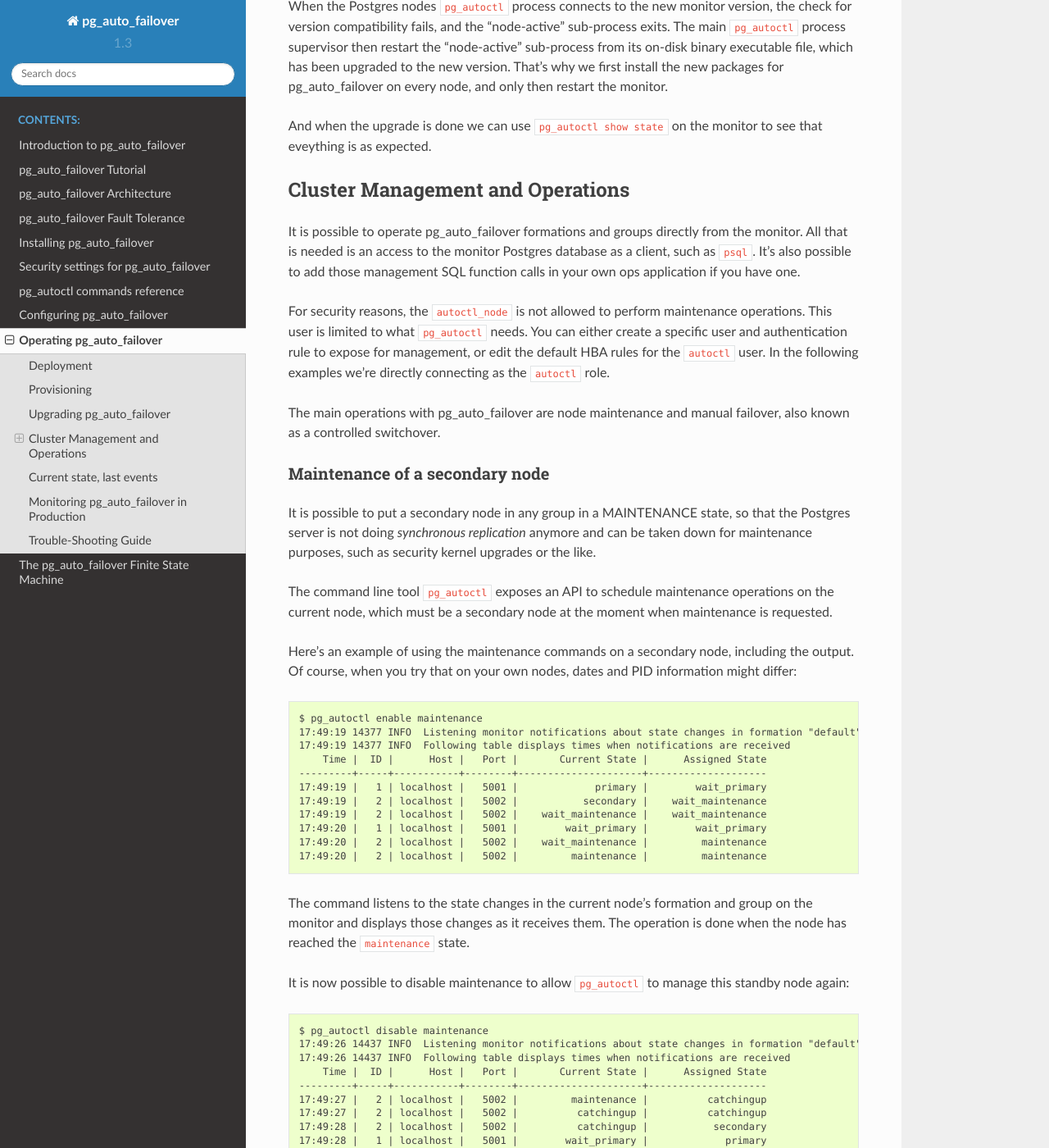
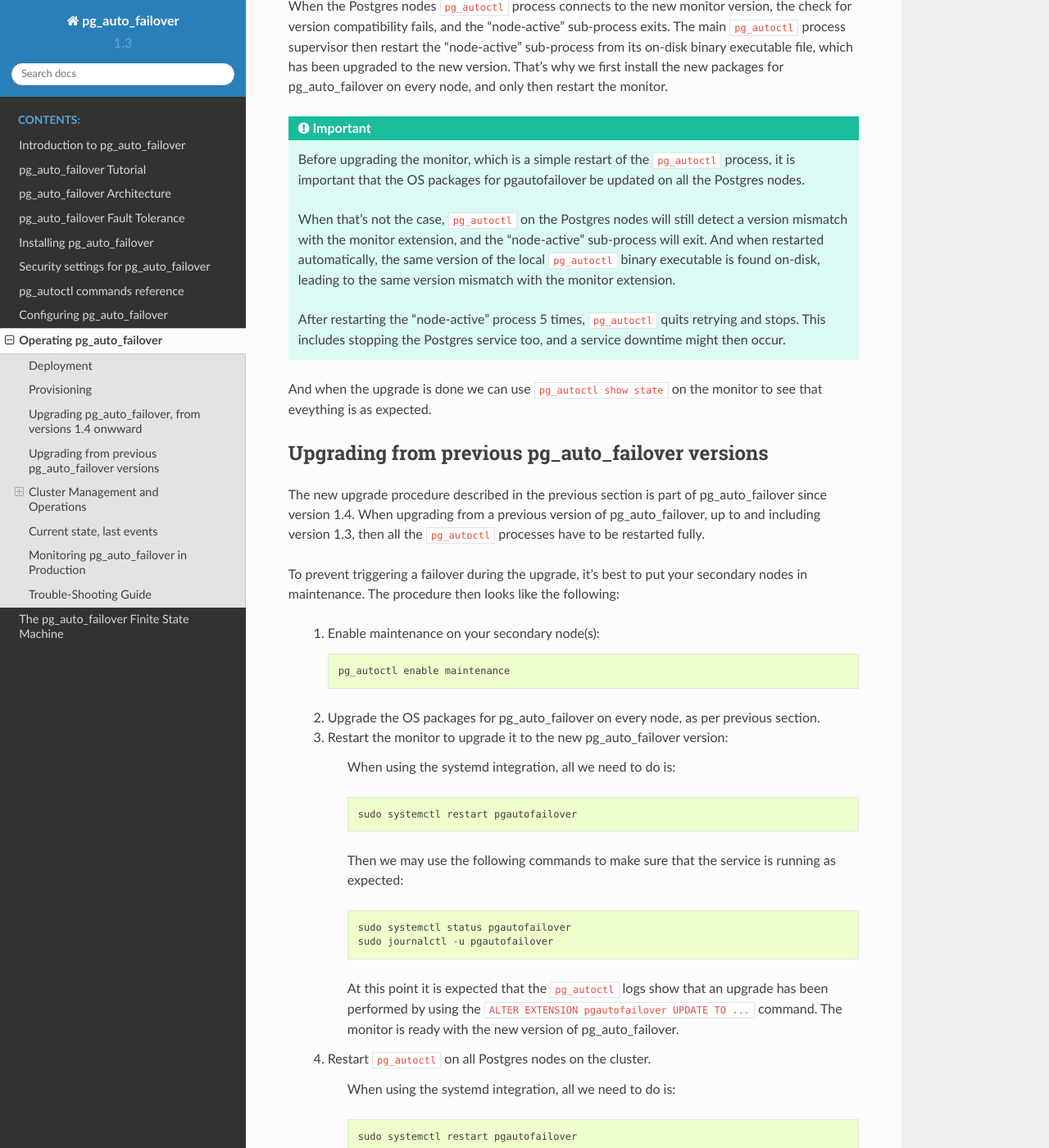
Before and after one commit to hapostgres/pg_auto_failover, a Sphinx documentation site: the page built from docs/operations.rst, in a window 1280 px wide and 1400 px high, scrolled down 1763 px. Shown: the whole window at 82% size. Built offline with Sphinx 7.4.7 and the Read the Docs theme 2.0.0, drawn with Linux system fonts in a browser that asks for light colours; some of the changed text lies outside the part shown.

Commit message:
Per review.
  - add how to upgrade from pre-1.4 versions
  - add a note that failing to upgrade OS packages may lead to Postgres downtime

```diff
--- a/docs/operations.rst
+++ b/docs/operations.rst
@@ -19,8 +19,8 @@
 running. If Postgres is detected, the new node is registered in SINGLE mode,
 bypassing the monitor's role assignment policy.
 
-Upgrading pg_auto_failover
---------------------------
+Upgrading pg_auto_failover, from versions 1.4 onwward
+-----------------------------------------------------
 
 When upgrading a pg_auto_failover setup, the procedure is different on the
 monitor and on the Postgres nodes:
@@ -82,8 +82,73 @@
 packages for pg_auto_failover on every node, and only then restart the
 monitor.
 
+.. important::
+
+   Before upgrading the monitor, which is a simple restart of the
+   ``pg_autoctl`` process, it is important that the OS packages for
+   pgautofailover be updated on all the Postgres nodes.
+
+   When that's not the case, ``pg_autoctl`` on the Postgres nodes will still
+   detect a version mismatch with the monitor extension, and the
+   "node-active" sub-process will exit. And when restarted automatically,
+   the same version of the local ``pg_autoctl`` binary executable is found
+   on-disk, leading to the same version mismatch with the monitor extension.
+
+   After restarting the "node-active" process 5 times, ``pg_autoctl`` quits
+   retrying and stops. This includes stopping the Postgres service too, and
+   a service downtime might then occur.
+
 And when the upgrade is done we can use ``pg_autoctl show state`` on the
 monitor to see that eveything is as expected.
+
+Upgrading from previous pg_auto_failover versions
+-------------------------------------------------
+
+The new upgrade procedure described in the previous section is part of
+pg_auto_failover since version 1.4. When upgrading from a previous version
+of pg_auto_failover, up to and including version 1.3, then all the
+``pg_autoctl`` processes have to be restarted fully.
+
+To prevent triggering a failover during the upgrade, it's best to put your
+secondary nodes in maintenance. The procedure then looks like the following:
+
+  1. Enable maintenance on your secondary node(s)::
+
+		pg_autoctl enable maintenance
+
+  2. Upgrade the OS packages for pg_auto_failover on every node, as per
+     previous section.
+
+  3. Restart the monitor to upgrade it to the new pg_auto_failover version:
+
+	 When using the systemd integration, all we need to do is::
+
+	   sudo systemctl restart pgautofailover
+
+	 Then we may use the following commands to make sure that the service is
+	 running as expected::
+
+	   sudo systemctl status pgautofailover
+	   sudo journalctl -u pgautofailover
+
+	 At this point it is expected that the ``pg_autoctl`` logs show that an
+	 upgrade has been performed by using the ``ALTER EXTENSION
+	 pgautofailover UPDATE TO ...`` command. The monitor is ready with the
+	 new version of pg_auto_failover.
+
+  4. Restart ``pg_autoctl`` on all Postgres nodes on the cluster.
+
+	 When using the systemd integration, all we need to do is::
+
+	   sudo systemctl restart pgautofailover
+
+	 As in the previous point in this list, make sure the service is now
+	 running as expected.
+
+  5. Disable maintenance on your secondary nodes(s)::
+
+		pg_autoctl disable maintenance
+
 
 Cluster Management and Operations
 ---------------------------------
```
